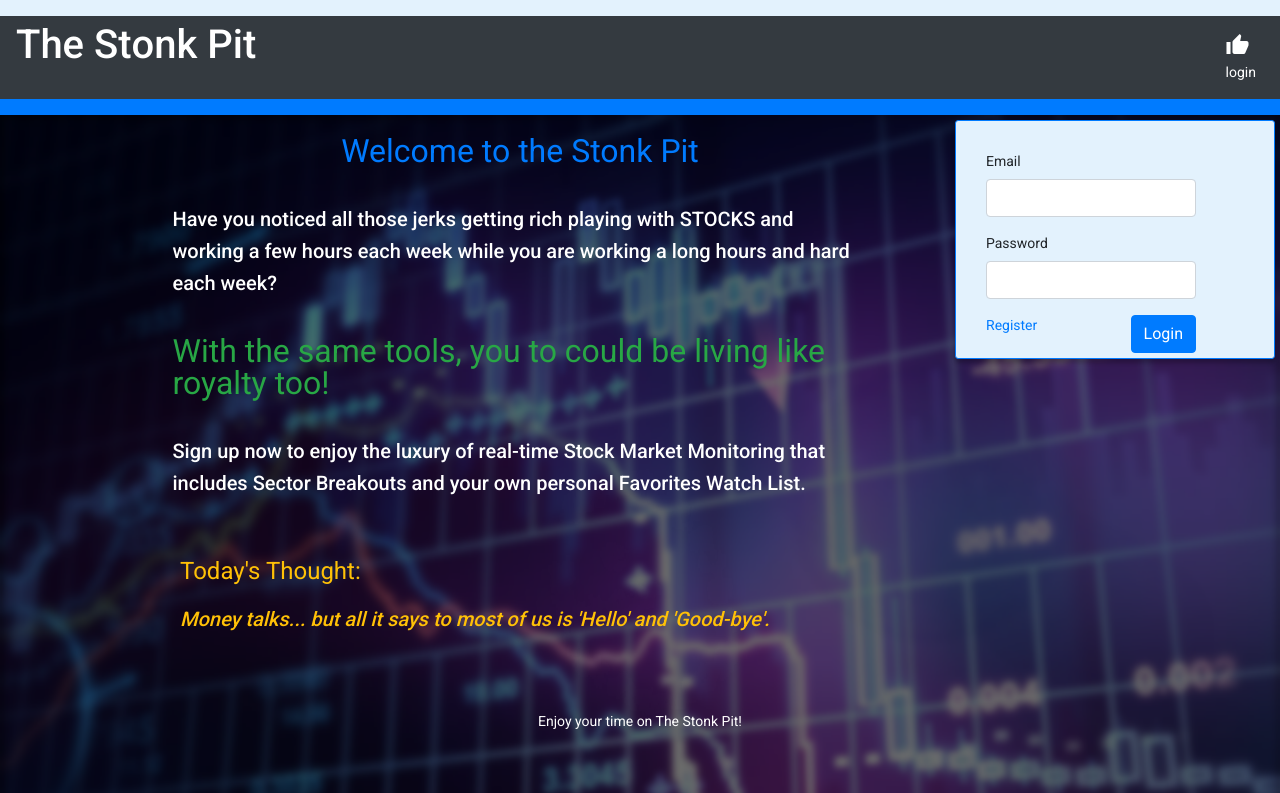
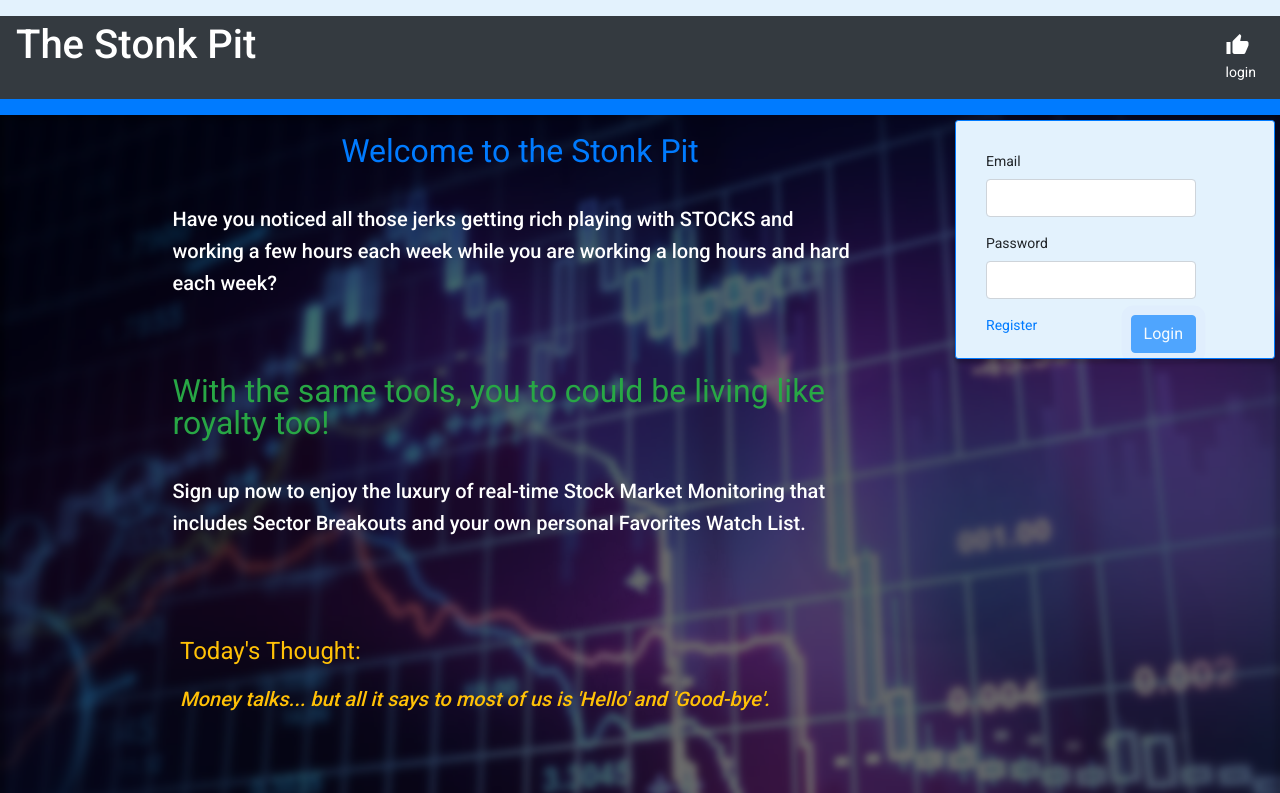
Before and after one commit to alphasig29/stock-market-app, an Angular app: page / in a window 1280 px wide. Shown: the top 793 px of the page. Built offline with nearby package versions, Linux system fonts and the light colour scheme.

Commit message:
added more visual effects to the site; login button now is properly disabled on load; login button is pulsing

```diff
--- a/src/app/home-page/home-page.component.html
+++ b/src/app/home-page/home-page.component.html
@@ -16,7 +16,10 @@
       <h2>Have you noticed all those jerks getting rich playing with STOCKS and working a few hours each
         week while you are working a long hours and hard each week?
       </h2>
+
       <br>
+      <div class="row"><br></div>
+      <div class="row"><br></div>
       <h1 class="text-success">With the same tools, you to
         could be living like royalty too!</h1>
 
@@ -27,9 +30,11 @@
     </div>
 
   </div>
-  <br>
-  <br>
 
+  <div class="row"><br></div>
+  <div class="row"><br></div>
+  <div class="row"><br></div>
+  <div class="row"><br></div>
   <div class="row">
     <div class="container col-md-10 float-bottom">
       <app-random-quote></app-random-quote>
--- a/src/app/home-page/login/login.component.css
+++ b/src/app/home-page/login/login.component.css
@@ -6,3 +6,26 @@
 input.ng-invalid.ng-touched {
   border: 1px solid red;
 }
+
+.btn-primary {
+  box-shadow: 0 0 0 0 rgba(124, 105, 239, 1);
+  /* transform: scale(1); */
+  animation: pulse 2s infinite;
+}
+
+@keyframes pulse {
+  0% {
+    transform: scale(1);
+    box-shadow: 0 0 0 0 rgba(124, 105, 239, 0.7);
+  }
+
+  70% {
+    transform: scale(1);
+    box-shadow: 0 0 0 10px rgba(124, 105, 239, 0);
+  }
+
+  100% {
+    transform: scale(1);
+    box-shadow: 0 0 0 0 rgba(124, 105, 239, 0);
+  }
+}
--- a/src/app/home-page/login/login.component.html
+++ b/src/app/home-page/login/login.component.html
@@ -52,11 +52,13 @@
 
         <div>
           <span><a routerLink="" class="btn-link" (click)="toggleFormMode()">{{formMode=='login' ? 'Register' : 'Cancel'}}</a></span>
+          <!-- <div class="circle-pulse"></div> -->
           <button class="btn btn-primary float-right" style="margin-bottom: 5px;"
           [disabled]="(!loginForm.get('userData.email').valid && loginForm.get('userData.email').touched) ||
             (!loginForm.get('userData.password').valid && loginForm.get('userData.password').touched) ||
-            (formMode=='register' && !loginForm.get('userData.displayName').valid && !loginForm.get('userData.displayName').touched)"
-          type="submit">{{formMode=='login' ? 'Login' : 'Register'}}</button>
+            (formMode=='register' && !loginForm.get('userData.displayName').valid && !loginForm.get('userData.displayName').touched) ||
+            (!loginForm.get('userData.email').touched && !loginForm.get('userData.password').touched)"
+          type="submit">{{formMode=='login' ? 'Login' : 'Register'}} </button>
 
         </div>
       </form>
--- a/src/app/shared/stock-card/stock-card.component.css
+++ b/src/app/shared/stock-card/stock-card.component.css
@@ -12,7 +12,7 @@ li {
   margin-bottom: 1rem;
   margin-left: 1rem;
   margin-right: 0rem;
-
+  /* animation: move-card-jump .7s forwards; */
 }
 .card:hover1 {
   transform: rotateY(180deg);
@@ -21,3 +21,25 @@ li {
   padding-left: 14px;
   font-size:larger;
 }
+
+@keyframes move-card-jump {
+  0% {
+    bottom: -0.2em;
+    opacity: 1;
+    /* color: blue; */
+    transform: translateY(0);
+  }
+
+  50% {
+    bottom: 0.2em;
+    /* color: lightblue; */
+    transform: translateY(-30px);
+  }
+
+  100% {
+    bottom: 0;
+    opacity: 1;
+    /* color: white; */
+    transform: translateY(0);
+  }
+}
```
